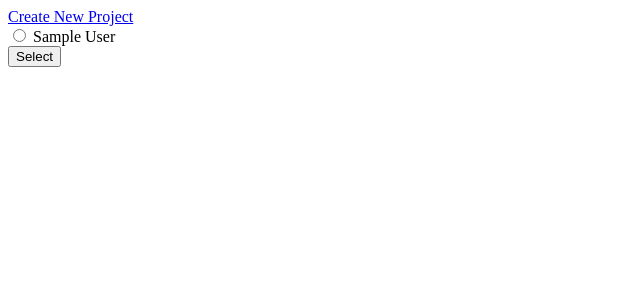
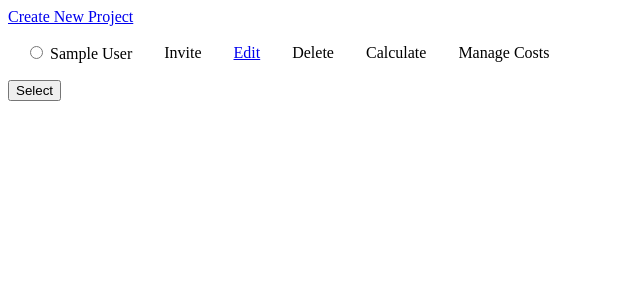
Before and after one commit to calvin620707/reservoir, a Django app: page /accounts/my/projects in a window 1280 px wide. Shown: the top 300 px of the page, without its empty margins (0-640 px from the left). Run offline with Django 3.2, Linux system fonts and the light colour scheme; a user stored in the database is signed in; tables that the repository leaves empty hold one stand-in row (values such as "Sample post").

Commit message:
refine project list html

```diff
--- a/accounts/templates/accounts/project_list.html
+++ b/accounts/templates/accounts/project_list.html
@@ -3,15 +3,31 @@
 <head>
     <meta charset="UTF-8">
     <title>Select Current Project</title>
+    <style>
+        th, td {
+            padding: 15px;
+        }
+    </style>
 </head>
 <body>
 <a href="{% url 'accounts:my-new-project' %}">Create New Project</a>
 <form action="{% url 'accounts:my-current-project' %}" method="post">
     {% csrf_token %}
-    {% for project in object_list %}
-        <input type="radio" name="project_id" id="project{{ forloop.counter }}" value="{{ project.id }}"/>
-        <label for="project{{ forloop.counter }}">{{ project.name }}</label><br/>
-    {% endfor %}
+    <table>
+        {% for project in object_list %}
+            <tr>
+                <td>
+                    <input type="radio" name="project_id" id="project{{ forloop.counter }}" value="{{ project.id }}"/>
+                    <label for="project{{ forloop.counter }}">{{ project.name }}</label>
+                </td>
+                <td><a>Invite</a></td>
+                <td><a href="{% url 'accounts:update-my-project' pk=project.id %}">Edit</a></td>
+                <td><a>Delete</a></td>
+                <td><a>Calculate</a></td>
+                <td><a>Manage Costs</a></td>
+            </tr>
+        {% endfor %}
+    </table>
     <input type="submit" value="Select"/>
 </form>
 </body>
```
